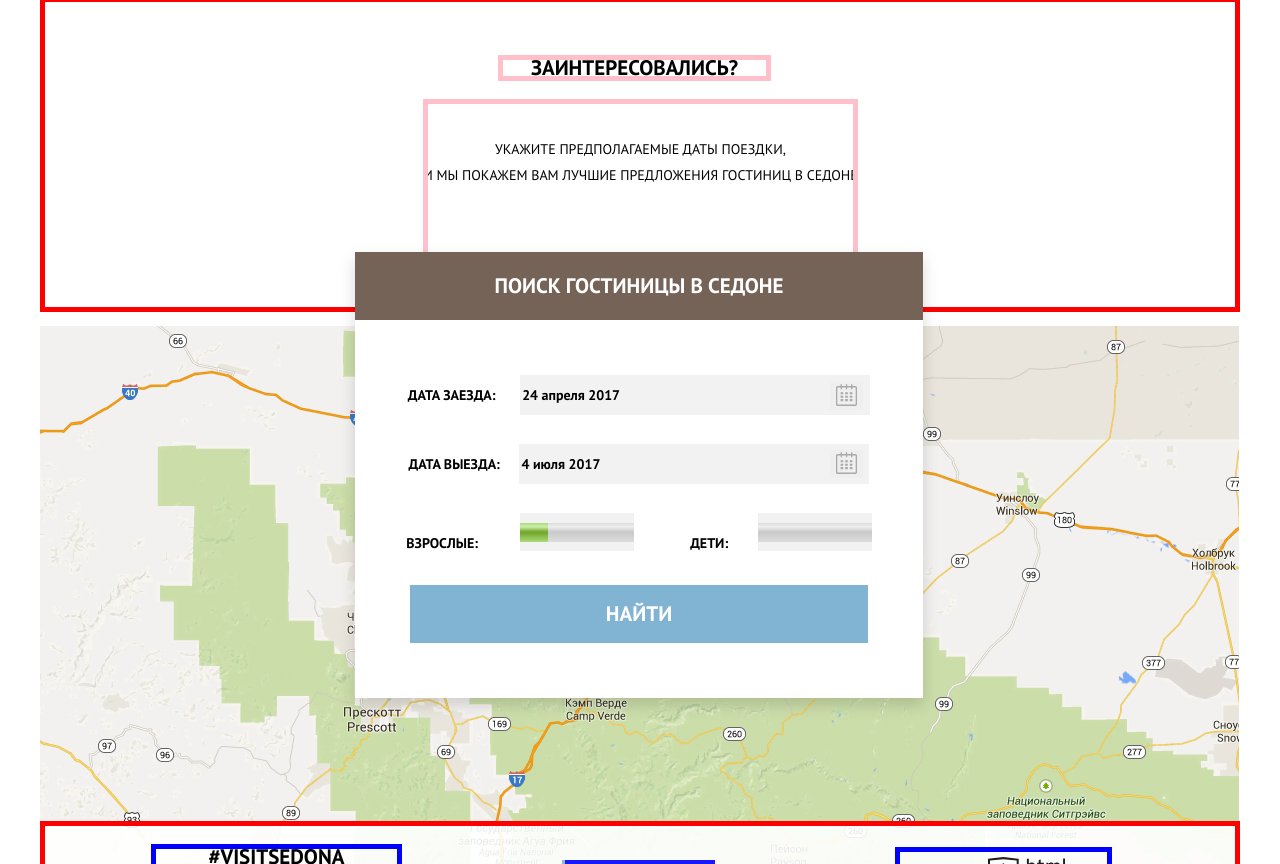
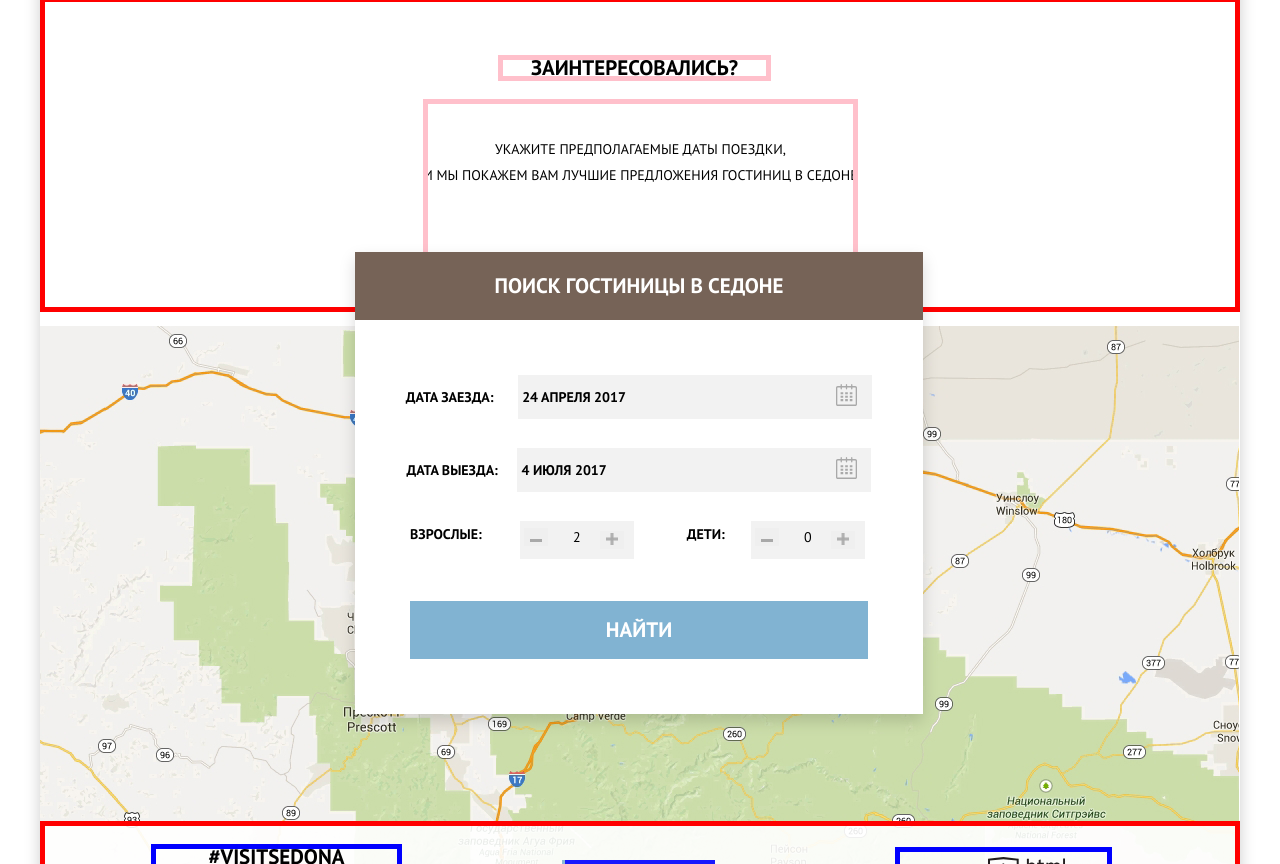
Before and after one commit to veronika-gergil/1676281-sedona-30, a plain HTML site: page index.html in a window 1280 px wide. Shown: the part 1936-2800 px from the top of the page. Drawn offline with Linux system fonts and the light colour scheme.

Commit message:
Декоративные элементы, поправки

```diff
--- a/css/style.css
+++ b/css/style.css
@@ -59,6 +59,7 @@
   display: grid;
   grid-template-rows: min-content 1fr min-content;
   align-content: start;
+  box-shadow: 0px 5px 15px rgba(0, 1, 1, 0.2);
 }
 
 ul {
@@ -136,6 +137,7 @@ outline-offset: -5px;
   position: absolute;
   top: 0;
   left: 531px;
+  z-index: 1;
 }
 
 /* User navigation*/
@@ -303,6 +305,7 @@ outline-offset: -5px;
 .blue {
   margin-right: auto;
   width: 400px;
+  color: var(--basic-white);
 }
 
 .blue h3 {
@@ -594,6 +597,7 @@ outline: none;
   border: none;
   outline: none;
   position: relative;
+  border: 2px solid transparent;
 }
 
 
@@ -603,20 +607,59 @@ outline: none;
   left: 475px;
   outline: none;
   border: none;
+  background-color: var(--form-link-gray);
+  fill: var(--plus-minus-brown);
 }
 .calendar-2 {
   position: absolute;
-  top: 198px;
+  top: 203px;
   left: 475px;
   outline: none;
   border: none;
+  background-color: var(--form-link-gray);
+  fill: var(--plus-minus-brown);
+}
+
+.calendar {
+  background-color: var(--form-link-gray);
+}
+.calendar-2 {
+  background-color: var(--form-link-gray);
+}
+.calendar-2:hover {
+  background-color: var(--form-hover-gray);
+}
+
+.calendar:active {
+  background-color: var(--basic-white);
+}
+
+.calendar:hover {
+  background-color: var(--form-hover-gray);
+}
+
+.calendar-2:active {
+  background-color: var(--basic-white);
+}
+
+.calendar:hover path {
+  fill: var(--basic-black);
+}
+
+.calendar:active path {
+  fill: var(--basic-search-blue);
+}
+
+.calendar-2:hover path {
+  fill: var(--basic-black);
+}
+
+.calendar-2:active path {
+  fill: var(--basic-search-blue);
 }
 
 .booking-input {
-  font-family: "PT Sans", Arial, sans-serif;
-  font-size: 14px;
-  line-height: 26px;
-  font-weight: 700;
+ text-transform: uppercase;
 }
 
 .hotel-search-item input:hover {
@@ -1183,10 +1226,10 @@ width: 110px;
 
 }
 
-
 .footer-phone {
   width: 251px;
   margin-bottom: 36px;
+  color: var(--basic-black);
 }
 
 .footer-social {
@@ -1269,6 +1312,7 @@ width: 110px;
   display: flex;
   flex-wrap: wrap;
   flex-direction: column;
+  justify-content: center;
   width: 568px;
   text-align: center;
   margin: 0;
@@ -1305,14 +1349,86 @@ width: 110px;
   margin-bottom: 29px;
 }
 
-.hotel-search-item meter {
+.adults,
+.kids {
   background-color: var(--form-link-gray);
   width: 114px;
   height: 38px;
+  background-position: 0 0;
+  background-repeat: no-repeat;
+  position: relative;
 }
 
+.minus-button,
+.minus-button-2 {
+  position: relative;
+  left: -5px;
+  top: 0;
+  text-align: center;
+}
+
+.plus-button,
+.plus-button-2 {
+  position:relative;
+  top: 3px;
+  right: 0;
+  text-align: center;
+}
+
+input::-webkit-outer-spin-button,
+input::-webkit-inner-spin-button {
+-webkit-appearance: none;
+}
+
+/*.adults::before {
+  content:"";
+  position: absolute;
+  width: 12px;
+  height: 3px;
+  color: var(--plus-minus-brown);
+  top: 0;
+  left: -30px;
+
+}*/
 .input-fields {
+  display: flex;
+  margin: 0;
+  padding: 0;
+  width: 458px;
+  box-sizing: border-box;
+  margin-bottom: 25px;
+  margin-left: 55px;
+}
 
+/*.input-field {
+  display: flex;
+  flex-wrap: wrap;
+  justify-content: space-between;
+  margin: 0;
+  padding: 0;
+  margin-right: 55px;
+}*/
+
+.adults input,
+.kids input {
+  border:none;
+  outline:none;
+  width: 36px;
+  height: 26px;
+  background-color: var(--form-link-gray);
+  text-align: center;
+  padding-top: 3px;
+}
+
+.adults button,
+.kids button {
+  border: none;
+  outline: none;
+}
+
+.adults-input,
+.kids-input {
+  display: inline-block;
 }
 
 .label-1 {
@@ -1324,12 +1440,15 @@ width: 110px;
 
 .label-3 {
   margin-right: 38px;
+  display: inline-block;
 }
 
 .label-4 {
   margin-right: 26px;
   margin-left: 53px;
+  display: inline-block;
 }
+
 
 .hotel-search-form {
   margin: 0;
@@ -1348,6 +1467,7 @@ width: 110px;
 }
 .logo {
   background: url(../img/background-photo.jpg) no-repeat 0 0;
+  top: -15px;
   position: relative;
 }
 
--- a/index.html
+++ b/index.html
@@ -161,6 +161,7 @@
         <h3 class="modal-title">Поиск гостиницы в седоне</h3>
       </div>
       <form class="hotel-search-form" action="https://echo.htmlacademy.ru/" method="post">
+        <div class="input-field">
           <p class="hotel-search-item">
             <label class="arrival-label label-1">
               Дата заезда:
@@ -192,15 +193,32 @@
                   fill="#A9A9A9" />
               </svg> </button>
           </p>
+        </div>
         <div class="input-fields">
-          <p class="hotel-search-item">
+          <p class="hotel-search-item adults-and-kids">
             <label class="adults-label label-3">
               Взрослые:</label>
-            <meter id="adults-label" value="2" max="8">2</meter>
+            <div class="adults">
+              <button class="visually-hidden" type="button">-</button>
+              <button class="minus-button"><img src="img/minus.png" width="12" height="3" alt=""></button>
+              <div class="adults-input">
+                <input type="number" id="adults-label" value="2">
+              </div>
+              <button class="visually-hidden" type="button">+</button>
+              <button class="plus-button"><img src="img/plus.png" width="12" height="3" alt=""></button>
+            </div>
             <label class="kids-label label-4">
               Дети:
             </label>
-            <meter id="kids-label" value="0">0</meter>
+            <div class="kids">
+              <button class="visually-hidden">-</button>
+              <button class="minus-button-2"><img src="img/minus.png" width="12" height="3" alt=""></button>
+              <div class="kids-input">
+                <input type="number" id="kids-label" value="0">
+              </div>
+              <button class="visually-hidden">+</button>
+              <button class="plus-button-2"><img src="img/plus.png" width="12" height="3" alt=""></button>
+            </div>
           </p>
         </div>
         <button class="button search-button" type="submit">Найти</button>
```
Also changed, not shown: img/minus.png (added), img/plus.png (added). Lines whose indentation alone changed are shown as unchanged.
